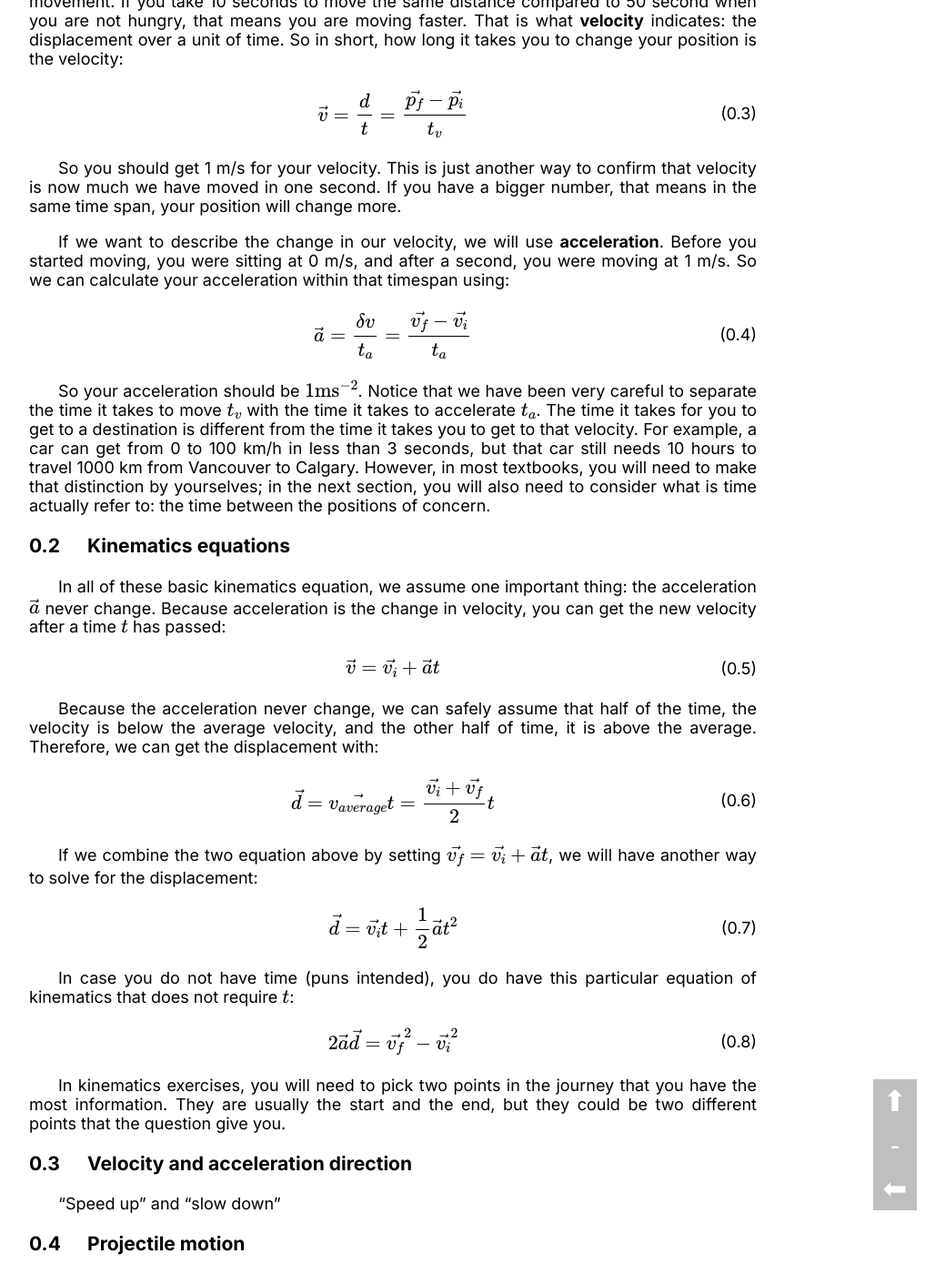
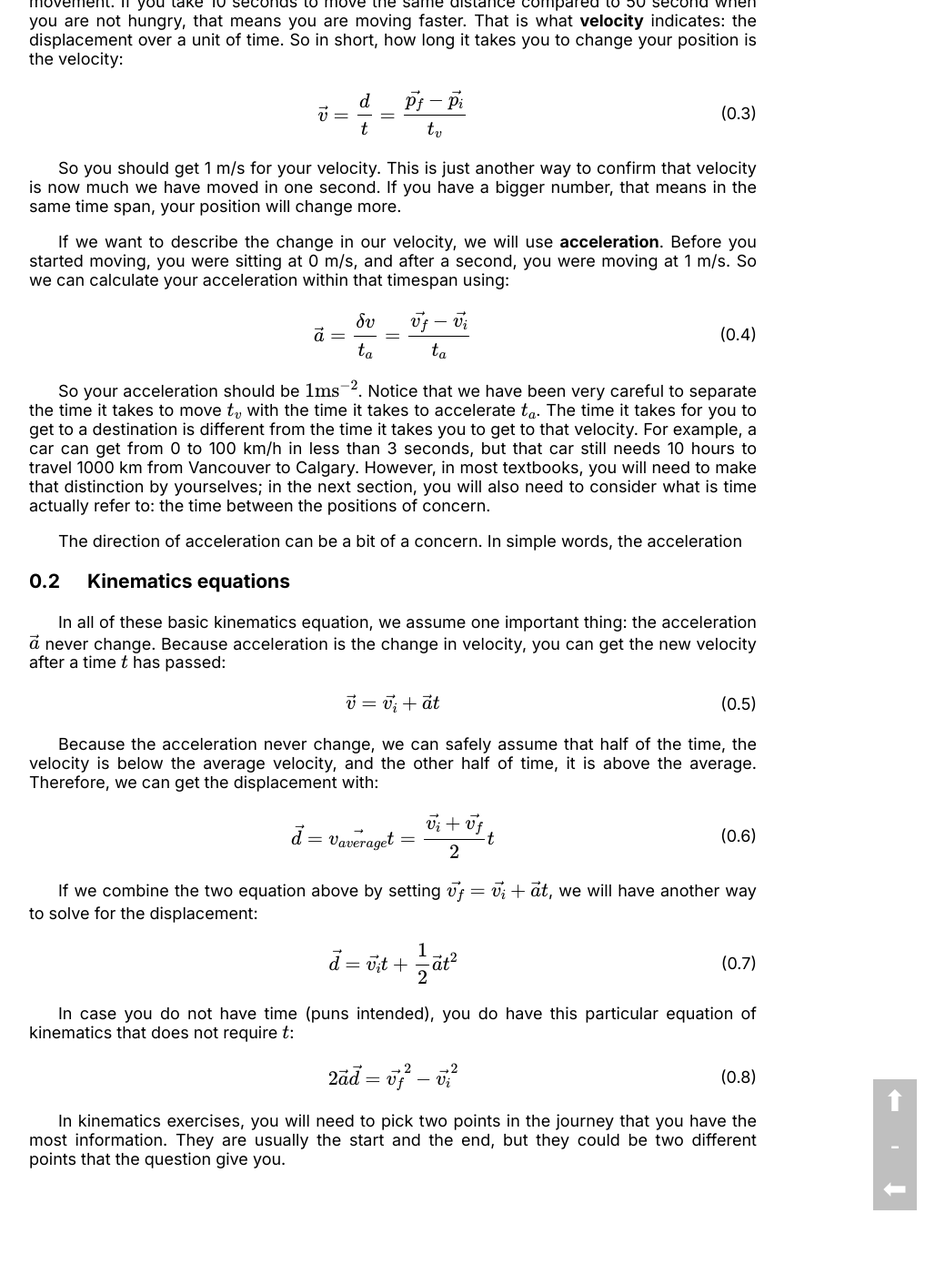
Before and after one commit to LukeNK/n-week-project, a Jekyll site: the page built from drafts/kinematics.md, in a window 1280 px wide and 1400 px high, scrolled down 771 px. Shown: the whole window at 91% size, without its empty margins (208-1247 px from the left). Built offline with Jekyll 4.4.1, drawn with Linux system fonts in a browser that asks for light colours.

Commit message:
Stop for eating

```diff
--- a/drafts/kinematics.md
+++ b/drafts/kinematics.md
@@ -34,6 +34,9 @@ If we want to describe the change in our velocity, we will use **acceleration**.
 
 So your acceleration should be $1\text{m}\text{s}^{-2}$. Notice that we have been very careful to separate the time it takes to move $t_v$ with the time it takes to accelerate $t_a$. The time it takes for you to get to a destination is different from the time it takes you to get to that velocity. For example, a car can get from 0 to 100 km/h in less than 3 seconds, but that car still needs 10 hours to travel 1000 km from Vancouver to Calgary. However, in most textbooks, you will need to make that distinction by yourselves; in the next section, you will also need to consider what is time actually refer to: the time between the positions of concern.
 
+The direction of acceleration can be a bit of a concern. In simple words, the acceleration
+<!-- CONTINUTE THIS -->
+
 ### Kinematics equations
 In all of these basic kinematics equation, we assume one important thing: the acceleration $\vec{a}$ never change. Because acceleration is the change in velocity, you can get the new velocity after a time $t$ has passed:
 <eq>
@@ -58,8 +61,3 @@ In case you do not have time (puns intended), you do have this particular equati
 In kinematics exercises, you will need to pick two points in the journey that you have the most information. They are usually the start and the end, but they could be two different points that the question give you.
 
 <!-- ### Graph of kinematics functions -->
-
-### Velocity and acceleration direction
-"Speed up" and "slow down"
-
-### Projectile motion
```
